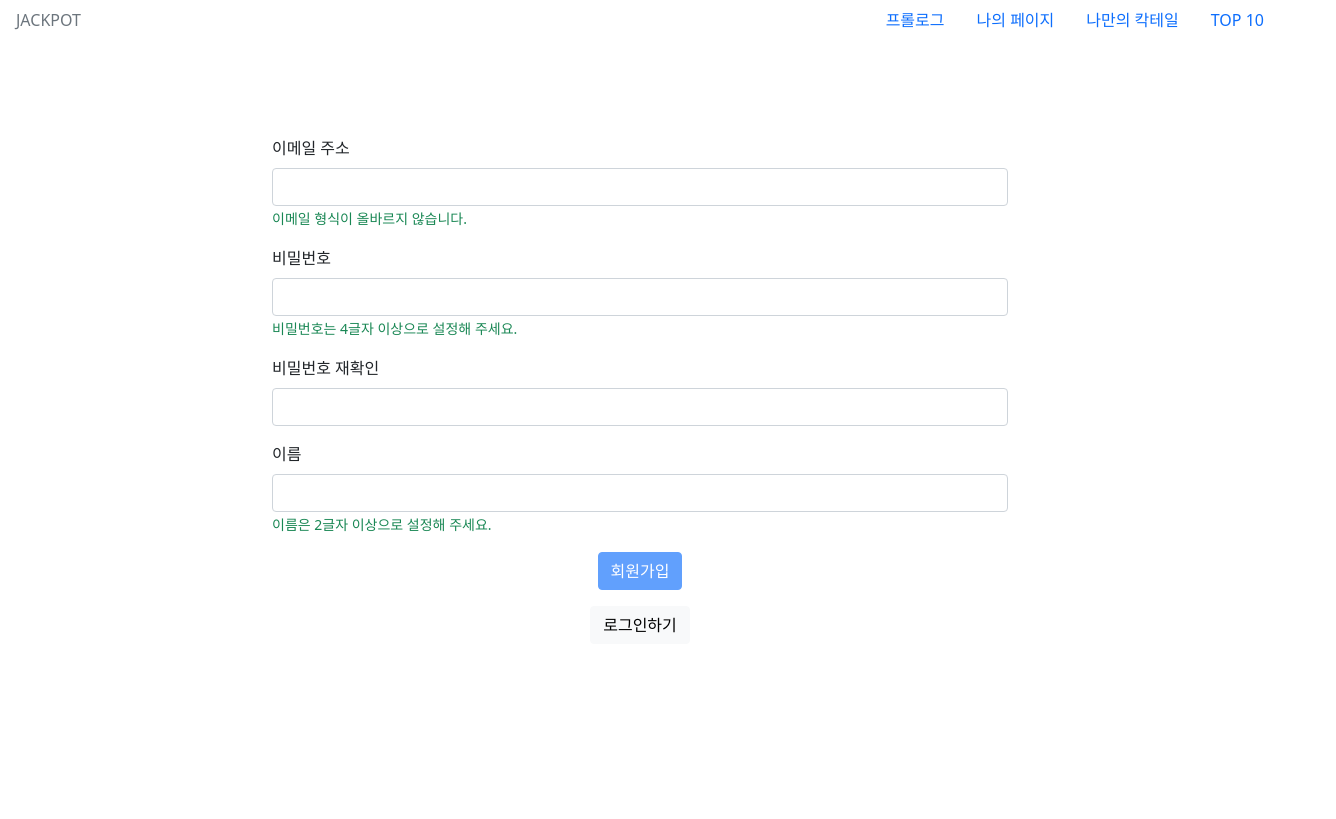
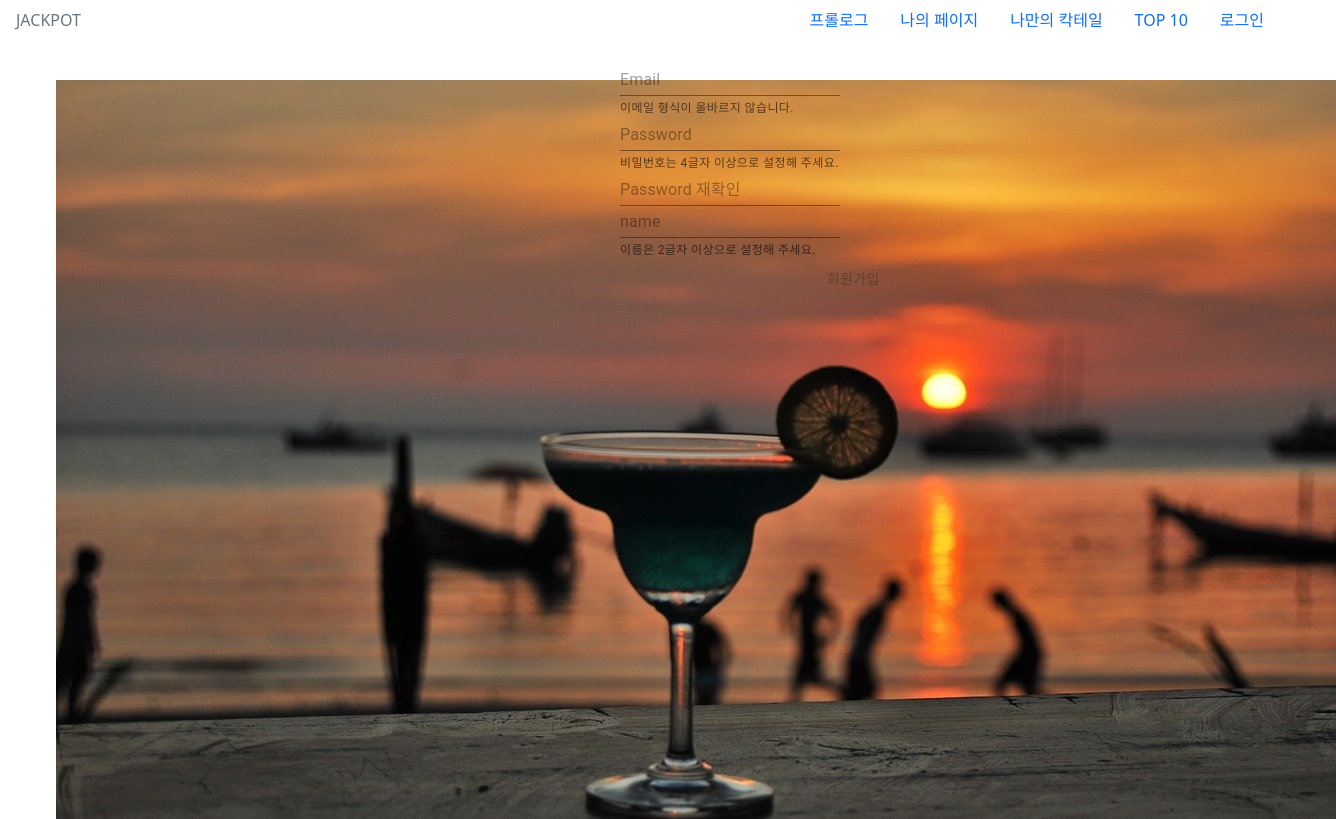
Before and after one commit to ParkJungYoon/cocktailWebService, a React (Create React App) app in the folder front/: page /register in a window 1280 px wide. Shown: the top 819 px of the page, 1336 px wide, since content can reach past the window. Built offline with nearby package versions, Linux system fonts and the light colour scheme; no server answers.

Commit message:
[Add] : add login modal, registerPage

```diff
--- a/front/src/App.js
+++ b/front/src/App.js
@@ -6,9 +6,9 @@ import { loginReducer } from "./reducer";
 
 import Header from "./components/Header";
 import LoginForm from "./components/user/LoginForm";
-import Network from "./components/user/Network";
 import RegisterForm from "./components/user/RegisterForm";
-import Portfolio from "./components/Portfolio";
+import LandingPage from "./components/landingPage/LandingPage";
+import SkeletonFunc from "./components/test/SkeletonFunc";
 
 export const UserStateContext = createContext(null);
 export const DispatchContext = createContext(null);
@@ -49,7 +49,7 @@ function App() {
   }, []);
 
   if (!isFetchCompleted) {
-    return "loading...";
+    return <SkeletonFunc />;
   }
 
   return (
@@ -58,12 +58,9 @@ function App() {
         <Router>
           <Header />
           <Routes>
-            <Route path="/" exact element={<Portfolio />} />
+            <Route path="/" exact element={<LandingPage />} />
             <Route path="/login" element={<LoginForm />} />
             <Route path="/register" element={<RegisterForm />} />
-            <Route path="/users/:userId" element={<Portfolio />} />
-            <Route path="/network" element={<Network />} />
-            <Route path="*" element={<Portfolio />} />
           </Routes>
         </Router>
       </UserStateContext.Provider>
--- a/front/src/components/Header.js
+++ b/front/src/components/Header.js
@@ -1,6 +1,19 @@
 import React, { useContext } from "react";
 import { useNavigate, useLocation } from "react-router-dom";
 import Nav from "react-bootstrap/Nav";
+import Box from "@mui/material/Box";
+import Button from "@mui/material/Button";
+import Typography from "@mui/material/Typography";
+
+import Container from "@mui/material/Container";
+import Dialog from "@mui/material/Dialog";
+import DialogActions from "@mui/material/DialogActions";
+import DialogContent from "@mui/material/DialogContent";
+import DialogContentText from "@mui/material/DialogContentText";
+import DialogTitle from "@mui/material/DialogTitle";
+// import TextField from "@material-ui/core/TextField";
+import LoginForm from "./user/LoginForm";
+
 import { UserStateContext, DispatchContext } from "../App";
 
 function Header() {
@@ -9,6 +22,23 @@ function Header() {
 
   const userState = useContext(UserStateContext);
   const dispatch = useContext(DispatchContext);
+
+  //modal 관리
+  const [open, setOpen] = React.useState(false);
+  const handleOpen = () => setOpen(true);
+  const handleClose = () => setOpen(false);
+
+  const style = {
+    position: "absolute",
+    top: "50%",
+    left: "50%",
+    transform: "translate(-50%, -50%)",
+    width: 400,
+    bgcolor: "background.paper",
+    border: "2px solid #000",
+    boxShadow: 24,
+    p: 4,
+  };
 
   // 전역상태에서 user가 null이 아니라면 로그인 성공 상태임.
   const isLogin = !!userState.user;
@@ -40,6 +70,26 @@ function Header() {
       <Nav.Item>
         <Nav.Link onClick={() => navigate("/")}>TOP 10</Nav.Link>
       </Nav.Item>
+      <Nav.Item>
+        <Nav.Link onClick={handleOpen}>로그인</Nav.Link>
+        <Container>
+          <Dialog open={open} onClose={handleClose}>
+            <DialogTitle>로그인</DialogTitle>
+            <DialogContent>
+              <DialogContentText>
+                To subscribe to this website, please enter your email address
+                here. We will send updates occasionally.
+              </DialogContentText>
+              <LoginForm />
+            </DialogContent>
+            {/* <DialogActions>
+            <Button variant="outlined" color="primary" onClick={handleClose}>
+              닫기
+            </Button>
+          </DialogActions> */}
+          </Dialog>
+        </Container>
+      </Nav.Item>
 
       {isLogin && (
         <Nav.Item>
--- /dev/null
+++ b/front/src/components/landingPage/LandingPage.js
@@ -0,0 +1,14 @@
+import * as React from "react";
+import Chart from "../test/Chart.js";
+const LandingPage = () => {
+  return (
+    <>
+      <h1>Test Ladning Page</h1>
+      <div style={{ width: "500px" }}>
+        <Chart />
+      </div>
+    </>
+  );
+};
+
+export default LandingPage;
--- /dev/null
+++ b/front/src/components/test/Chart.js
@@ -0,0 +1,78 @@
+import React from "react";
+import {
+  Chart as ChartJS,
+  CategoryScale,
+  LinearScale,
+  BarElement,
+  Title,
+  Tooltip,
+  Legend,
+} from "chart.js";
+import { Bar } from "react-chartjs-2";
+
+ChartJS.register(
+  CategoryScale,
+  LinearScale,
+  BarElement,
+  Title,
+  Tooltip,
+  Legend
+);
+
+export const options = {
+  responsive: true,
+  plugins: {
+    legend: {
+      position: "top",
+    },
+    title: {
+      display: true,
+      text: "Top10",
+    },
+  },
+};
+
+const labels = [
+  "Sex On The Beach",
+  "Caipirinha",
+  "Long Island Icetea",
+  "Baby Aspirin",
+  "Mai Tai",
+  "Mojito original",
+  "Zombie",
+  "57 Chevy",
+  "Highfly",
+  "Irish Flag",
+];
+
+export const data = {
+  labels,
+  datasets: [
+    {
+      label: "Visitor",
+      data: [
+        107376, 83237, 69164, 65990, 65096, 58057, 50544, 40145, 27659, 26320,
+      ],
+      backgroundColor: [
+        "rgba(255, 99, 132, 0.2)",
+        "rgba(255, 159, 64, 0.2)",
+        "rgba(255, 205, 86, 0.2)",
+        "rgba(75, 192, 192, 0.2)",
+        "rgba(54, 162, 235, 0.2)",
+        "rgba(153, 102, 255, 0.2)",
+        "rgba(201, 203, 207, 0.2)",
+        "rgba(201, 203, 207, 0.2)",
+        "rgba(201, 203, 207, 0.2)",
+        "rgba(201, 203, 207, 0.2)",
+      ],
+    },
+  ],
+};
+
+export default function Chart() {
+  return <Bar options={options} data={data} />;
+}
+
+//top10
+//칵테일 -> 순위 집계 잡히는 칵테일 / 차트  30개
+//chat틀 <-data
--- /dev/null
+++ b/front/src/components/test/LandingPage.js
@@ -0,0 +1,48 @@
+import * as React from "react";
+import Box from "@mui/material/Box";
+import Button from "@mui/material/Button";
+import Typography from "@mui/material/Typography";
+import Modal from "@mui/material/Modal";
+import LoginForm from "../user/LoginForm";
+
+const style = {
+  position: "absolute",
+  top: "50%",
+  left: "50%",
+  transform: "translate(-50%, -50%)",
+  width: 400,
+  bgcolor: "background.paper",
+  border: "2px solid #000",
+  boxShadow: 24,
+  p: 4,
+};
+
+const LandingPage = () => {
+  const [open, setOpen] = React.useState(false);
+  const handleOpen = () => setOpen(true);
+  const handleClose = () => setOpen(false);
+  return (
+    <>
+      <h1>Test Ladning Page</h1>
+      <Button onClick={handleOpen}>Open modal</Button>
+      <Modal
+        open={open}
+        onClose={handleClose}
+        aria-labelledby="modal-modal-title"
+        aria-describedby="modal-modal-description"
+      >
+        <Box sx={style}>
+          <Typography id="modal-modal-title" variant="h6" component="h2">
+            Text in a modal
+          </Typography>
+          {/* <Typography id="modal-modal-description" sx={{ mt: 2 }}>
+            Duis mollis, est non commodo luctus, nisi erat porttitor ligula.
+          </Typography> */}
+          <LoginForm />
+        </Box>
+      </Modal>
+    </>
+  );
+};
+
+export default LandingPage;
--- /dev/null
+++ b/front/src/components/test/SkeletonFunc.js
@@ -0,0 +1,25 @@
+import * as React from "react";
+import Skeleton from "@mui/material/Skeleton";
+import Box from "@mui/material/Box";
+
+export default function SkeletonFunc() {
+  return (
+    <Box
+      sx={{
+        bgcolor: "#121212",
+        p: 8,
+        width: "100%",
+        height: "100%",
+        display: "flex",
+        justifyContent: "center",
+      }}
+    >
+      <Skeleton
+        sx={{ bgcolor: "grey.900" }}
+        variant="rectangular"
+        width={210}
+        height={118}
+      />
+    </Box>
+  );
+}
--- a/front/src/components/user/LoginForm.js
+++ b/front/src/components/user/LoginForm.js
@@ -1,6 +1,18 @@
 import React, { useState, useContext } from "react";
 import { useNavigate } from "react-router-dom";
-import { Container, Col, Row, Form, Button } from "react-bootstrap";
+
+import Grid from "@mui/material/Grid";
+import Container from "@mui/material/Container";
+import Box from "@mui/material/Box";
+import TextField from "@mui/material/TextField";
+import Input from "@mui/material/Input";
+import InputLabel from "@mui/material/InputLabel";
+import FilledInput from "@mui/material/FilledInput";
+import FormControl from "@mui/material/FormControl";
+import FormHelperText from "@mui/material/FormHelperText";
+import Button from "@mui/material/Button";
+import FormGroup from "@mui/material/FormGroup";
+// import { Button } from "@mui/material";
 
 import * as Api from "../../api";
 import { DispatchContext } from "../../App";
@@ -61,57 +73,56 @@ function LoginForm() {
 
   return (
     <Container>
-      <Row className="justify-content-md-center mt-5">
-        <Col lg={8}>
-          <Form onSubmit={handleSubmit}>
-            <Form.Group controlId="loginEmail">
-              <Form.Label>이메일 주소</Form.Label>
-              <Form.Control
-                type="email"
-                autoComplete="on"
+      <form onsubmit={handleSubmit}>
+        <Grid container alignItems="center" spacing={2}>
+          <Grid item xs={12}>
+            <TextField
+              fullWidth
+              required
+              variant="standard"
+              id="Email"
+              placeholder="Email"
               value={email}
               onChange={(e) => setEmail(e.target.value)}
+              aria-describedby="component-helper-text"
             />
             {!isEmailValid && (
-                <Form.Text className="text-success">
+              <FormHelperText id="component-helper-text">
                 이메일 형식이 올바르지 않습니다.
-                </Form.Text>
+              </FormHelperText>
             )}
-            </Form.Group>
-
-            <Form.Group controlId="loginPassword" className="mt-3">
-              <Form.Label>비밀번호</Form.Label>
-              <Form.Control
-                type="password"
-                autoComplete="on"
+          </Grid>
+          <Grid item xs={12}>
+            <TextField
+              fullWidth
+              required
+              variant="standard"
+              id="Passwordl"
+              placeholder="Password"
               value={password}
               onChange={(e) => setPassword(e.target.value)}
+              aria-describedby="component-helper-text"
             />
             {!isPasswordValid && (
-                <Form.Text className="text-success">
+              <FormHelperText id="component-helper-text">
                 비밀번호는 4글자 이상입니다.
-                </Form.Text>
+              </FormHelperText>
             )}
-            </Form.Group>
-
-            <Form.Group as={Row} className="mt-3 text-center">
-              <Col sm={{ span: 20 }}>
-                <Button variant="primary" type="submit" disabled={!isFormValid}>
+          </Grid>
+          <Grid item xs={3}></Grid>
+          <Grid item xs={3}>
+            <Button variant="text" type="submit" disabled={!isFormValid}>
               로그인
             </Button>
-              </Col>
-            </Form.Group>
-
-            <Form.Group as={Row} className="mt-3 text-center">
-              <Col sm={{ span: 20 }}>
-                <Button variant="light" onClick={() => navigate("/register")}>
+          </Grid>
+          <Grid item xs={3}>
+            <Button variant="text" onClick={() => navigate("/register")}>
               회원가입하기
             </Button>
-              </Col>
-            </Form.Group>
-          </Form>
-        </Col>
-      </Row>
+          </Grid>
+          <Grid item xs={3}></Grid>
+        </Grid>
+      </form>
     </Container>
   );
 }
--- a/front/src/components/user/RegisterForm.js
+++ b/front/src/components/user/RegisterForm.js
@@ -1,6 +1,18 @@
 import React, { useState } from "react";
 import { useNavigate } from "react-router-dom";
-import { Container, Col, Row, Form, Button } from "react-bootstrap";
+import imgSrc from "./test.png";
+
+import Grid from "@mui/material/Grid";
+import Container from "@mui/material/Container";
+import Box from "@mui/material/Box";
+import TextField from "@mui/material/TextField";
+import Input from "@mui/material/Input";
+import InputLabel from "@mui/material/InputLabel";
+import FilledInput from "@mui/material/FilledInput";
+import FormControl from "@mui/material/FormControl";
+import FormHelperText from "@mui/material/FormHelperText";
+import Button from "@mui/material/Button";
+import FormGroup from "@mui/material/FormGroup";
 
 import * as Api from "../../api";
 
@@ -58,87 +70,88 @@ function RegisterForm() {
 
   return (
     <Container>
-      <Row className="justify-content-md-center mt-5">
-        <Col lg={8}>
-          <Form onSubmit={handleSubmit}>
-            <Form.Group controlId="registerEmail">
-              <Form.Label>이메일 주소</Form.Label>
-              <Form.Control
-                type="email"
-                autoComplete="off"
+      <Grid container spacing={1}>
+        <Grid items xs={6}>
+          <img src={imgSrc} alt="cocktail"></img>
+        </Grid>
+        <Grid items xs={6}>
+          <form onsubmit={handleSubmit}>
+            <Grid container justify="center" alignItems="center" spacing={2}>
+              <Grid items xs={12}>
+                <TextField
+                  required
+                  variant="standard"
+                  id="Email"
+                  placeholder="Email"
                   value={email}
                   onChange={(e) => setEmail(e.target.value)}
+                  aria-describedby="component-helper-text"
                 />
                 {!isEmailValid && (
-                <Form.Text className="text-success">
+                  <FormHelperText id="component-helper-text">
                     이메일 형식이 올바르지 않습니다.
-                </Form.Text>
+                  </FormHelperText>
                 )}
-            </Form.Group>
-
-            <Form.Group controlId="registerPassword" className="mt-3">
-              <Form.Label>비밀번호</Form.Label>
-              <Form.Control
-                type="password"
-                autoComplete="off"
+              </Grid>
+              <Grid items xs={12}>
+                <TextField
+                  required
+                  variant="standard"
+                  id="Password"
+                  placeholder="Password"
                   value={password}
                   onChange={(e) => setPassword(e.target.value)}
+                  aria-describedby="component-helper-text"
                 />
                 {!isPasswordValid && (
-                <Form.Text className="text-success">
+                  <FormHelperText id="component-helper-text">
                     비밀번호는 4글자 이상으로 설정해 주세요.
-                </Form.Text>
+                  </FormHelperText>
                 )}
-            </Form.Group>
-
-            <Form.Group controlId="registerConfirmPassword" className="mt-3">
-              <Form.Label>비밀번호 재확인</Form.Label>
-              <Form.Control
-                type="password"
-                autoComplete="off"
+              </Grid>
+              <Grid items xs={12}>
+                <TextField
+                  required
+                  variant="standard"
+                  id="Password"
+                  placeholder="Password 재확인"
                   value={confirmPassword}
                   onChange={(e) => setConfirmPassword(e.target.value)}
+                  aria-describedby="component-helper-text"
                 />
                 {!isPasswordSame && (
-                <Form.Text className="text-success">
-                  비밀번호가 일치하지 않습니다.
-                </Form.Text>
+                  <FormHelperText id="component-helper-text">
+                    비밀번호가 일치하지 않습니다
+                  </FormHelperText>
                 )}
-            </Form.Group>
-
-            <Form.Group controlId="registerName" className="mt-3">
-              <Form.Label>이름</Form.Label>
-              <Form.Control
-                type="text"
-                autoComplete="off"
+              </Grid>
+              <Grid items xs={12}>
+                <TextField
+                  required
+                  variant="standard"
+                  id="name"
+                  placeholder="name"
                   value={name}
                   onChange={(e) => setName(e.target.value)}
+                  aria-describedby="component-helper-text"
                 />
                 {!isNameValid && (
-                <Form.Text className="text-success">
+                  <FormHelperText id="component-helper-text">
                     이름은 2글자 이상으로 설정해 주세요.
-                </Form.Text>
+                  </FormHelperText>
                 )}
-            </Form.Group>
-
-            <Form.Group as={Row} className="mt-3 text-center">
-              <Col sm={{ span: 20 }}>
-                <Button variant="primary" type="submit" disabled={!isFormValid}>
+              </Grid>
+              <Grid items xs={4}></Grid>
+              <Grid items xs={4}>
+                <Button variant="text" type="submit" disabled={!isFormValid}>
                   회원가입
                 </Button>
-              </Col>
-            </Form.Group>
-
-            <Form.Group as={Row} className="mt-3 text-center">
-              <Col sm={{ span: 20 }}>
-                <Button variant="light" onClick={() => navigate("/login")}>
-                  로그인하기
-                </Button>
-              </Col>
-            </Form.Group>
-          </Form>
-        </Col>
-      </Row>
+              </Grid>
+              <Grid items xs={4}></Grid>
+            </Grid>
+          </form>
+        </Grid>
+      </Grid>
     </Container>
   );
 }
```
Also changed, not shown: front/package.json (+9 -1 lines), front/.eslintrc.js (deleted), front/src/components/user/test.png (added), 1 other file (tests, documents, lock files or other folders). Lines whose indentation alone changed are shown as unchanged.
